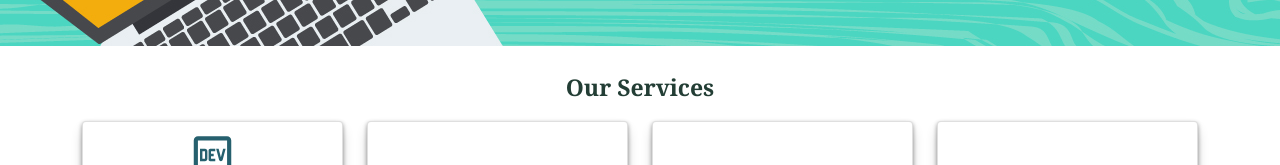
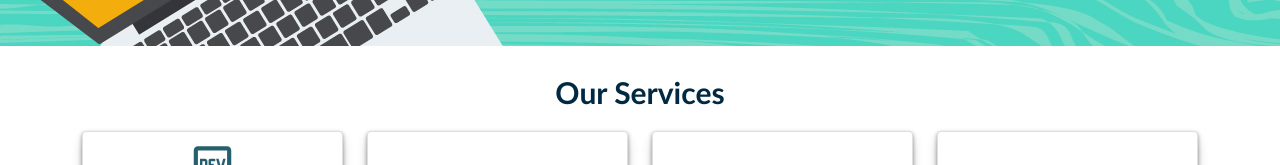
Before and after one commit to Nikki0830/Pirsqure-website, a React (Create React App) app in the folder piersqure/: page / in a window 1280 px wide. Shown: the part 154-319 px from the top of the page. Built offline with nearby package versions, Linux system fonts and the light colour scheme; some icons are missing.

Commit message:
Piersqure

```diff
--- a/piersqure/src/Componet/Home/Home.css
+++ b/piersqure/src/Componet/Home/Home.css
@@ -1,4 +1,4 @@
-.align-self-centert {
+#our-sevices {
   font-family: "Gill Sans", "Gill Sans MT", Calibri, "Trebuchet MS", sans-serif;
   font-size: 30px;
   font-weight: bold;
--- a/piersqure/src/Componet/Home/Home.js
+++ b/piersqure/src/Componet/Home/Home.js
@@ -17,7 +17,7 @@ function Home() {
   // ];
   return (
     <>
-      <p className="align-self-centert mt-4">Our Services</p>
+      <p className="align-self-centert mt-4" id = "our-sevices">Our Services</p>
       <div className="container">
         <div className="row">
           {/* <Col xs={12} sm={4} lg={4} xl={3} className="mb-4">
```
